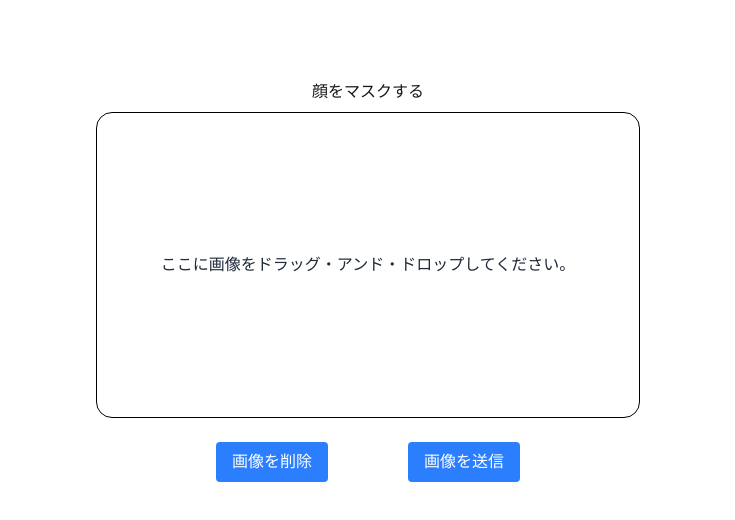
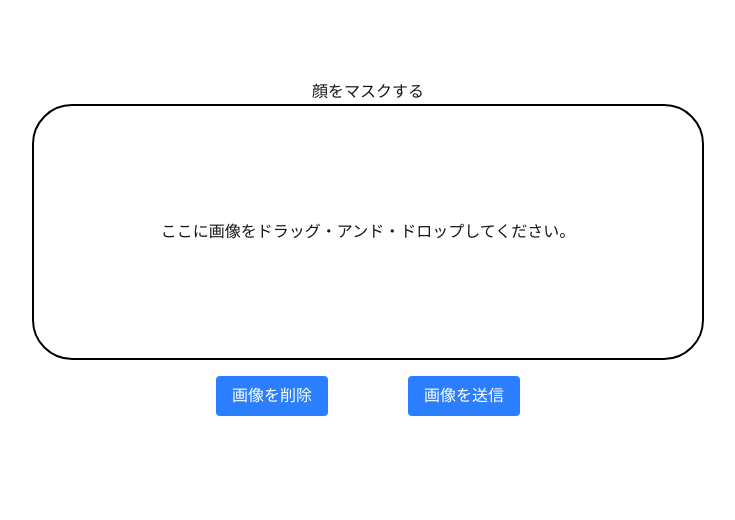
Before and after one commit to webfrontier-2026rookies/WebApp-Next.js, a Next.js app: page / in a window 1280 px wide. Shown: the top 520 px of the page, without its empty margins (272-1007 px from the left). Built offline with nearby package versions, Linux system fonts and the light colour scheme.

Commit message:
ドラッグアンドドロップ機能完成

```diff
--- a/src/app/page.tsx
+++ b/src/app/page.tsx
@@ -1,25 +1,59 @@
-import Image from "next/image";
+"use client";
+
+import React, { useCallback, useState } from "react";
+import { useDropzone } from "react-dropzone";
 
 export default function Home() {
+  // 1. 選択された画像を保存する「状態（State）」を作る
+  const [preview, setPreview] = useState<string | null>(null);
+
+  // 2. ファイルがドロップされた時の処理
+  const onDrop = useCallback((acceptedFiles: File[]) => {
+    const file = acceptedFiles[0];
+    if (file) {
+      const fileUrl = URL.createObjectURL(file);
+      setPreview(fileUrl);
+    }
+  }, []);
+
+  // 3. Dropzoneの設定
+  const { getRootProps, getInputProps, isDragActive } = useDropzone({
+    onDrop,
+    accept: { "image/*": [] },
+    multiple: false,
+  });
+
   return (
-    <>
-    <div className="mt-20">
-      <div className="flex justify-center items-center">
-        <h2>顔をマスクする</h2>
-      </div>
+    <div className="mt-20 flex flex-col items-center justify-center">
+      <div className="relative w-full max-w-2xl">
+        <div className="flex justify-center items-center">
+          顔をマスクする
+        </div>
 
-      <div className="bg-primary text-white px-4 py-2 rounded flex justify-center items-center">
-        <p className="text-gray-800 font-medium border border-black rounded-2xl px-16 py-35">
-          ここに画像をドラッグ・アンド・ドロップしてください。
-        </p>
-      </div>
+        {/* getRootPropsを広げることで、この枠全体が反応するようになります */}
+        <div
+          {...getRootProps()}
+          className={`
+            w-full h-64 border-2 rounded-[40px] flex flex-col items-center justify-center transition-all cursor-pointer overflow-hidden
+            ${isDragActive ? "border-blue-500 bg-blue-50" : "border-black bg-white"}
+          `}
+        >
+          {preview ? (
+            /* 画像があれば表示 */
+            <img src={preview} alt="Preview" className="w-full h-full object-contain p-4" />
+          ) : (
+            /* なければテキストを表示 */
+            <div className="text-center">
+              <p className="font-medium">ここに画像をドラッグ・アンド・ドロップしてください。</p>
+            </div>
+          )}
+        </div>
 
-
-      <div className="flex gap-20 mt-4 justify-center items-center">
+        <div className="flex gap-20 mt-4 justify-center items-center">
         <button className="text-white bg-blue-500 hover:bg-blue-600 rounded px-4 py-2" type="button">画像を削除</button>
         <button className="text-white bg-blue-500 hover:bg-blue-600 rounded px-4 py-2" type="button">画像を送信</button>
       </div>
+      </div>
     </div>
-    </>
   );
 }
```
